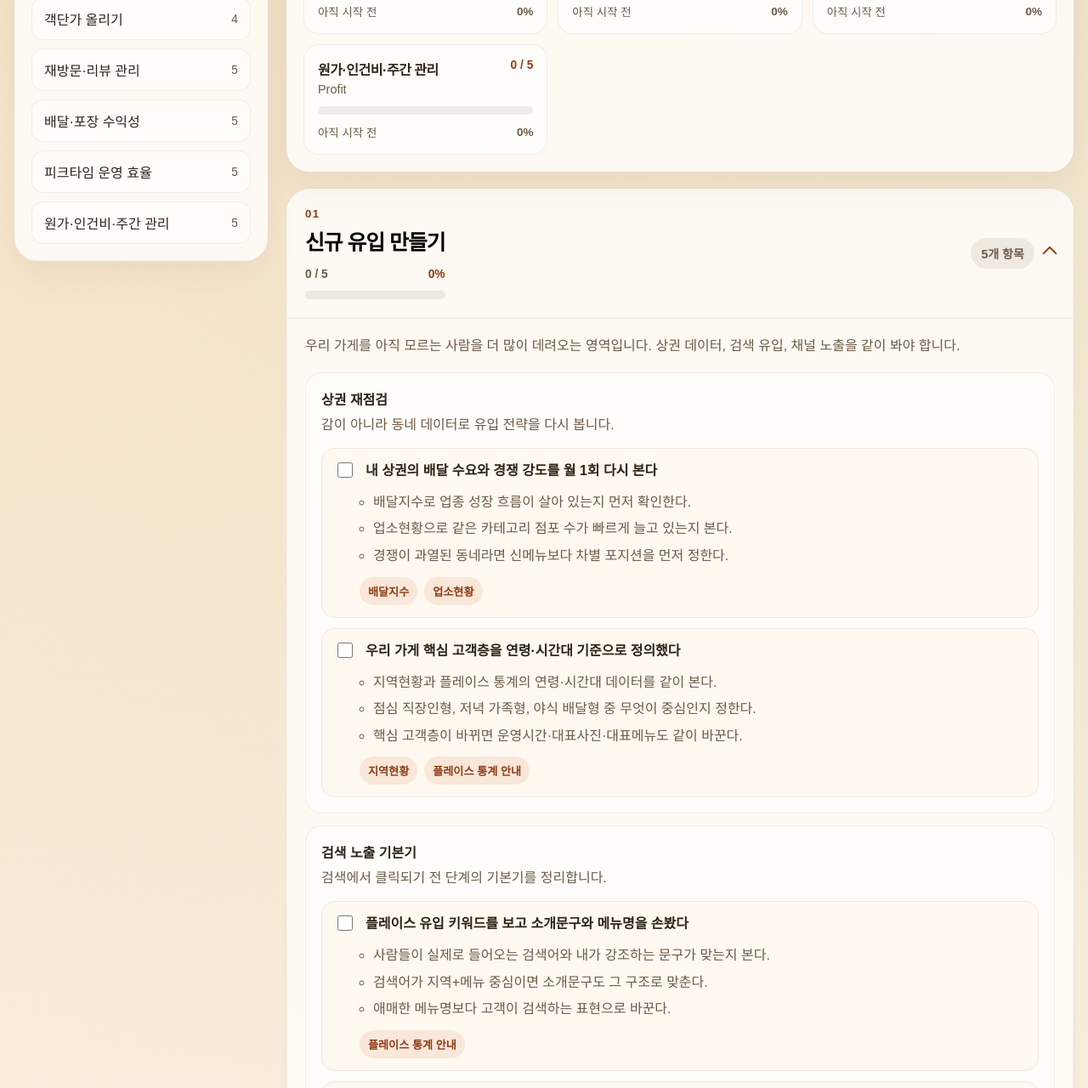
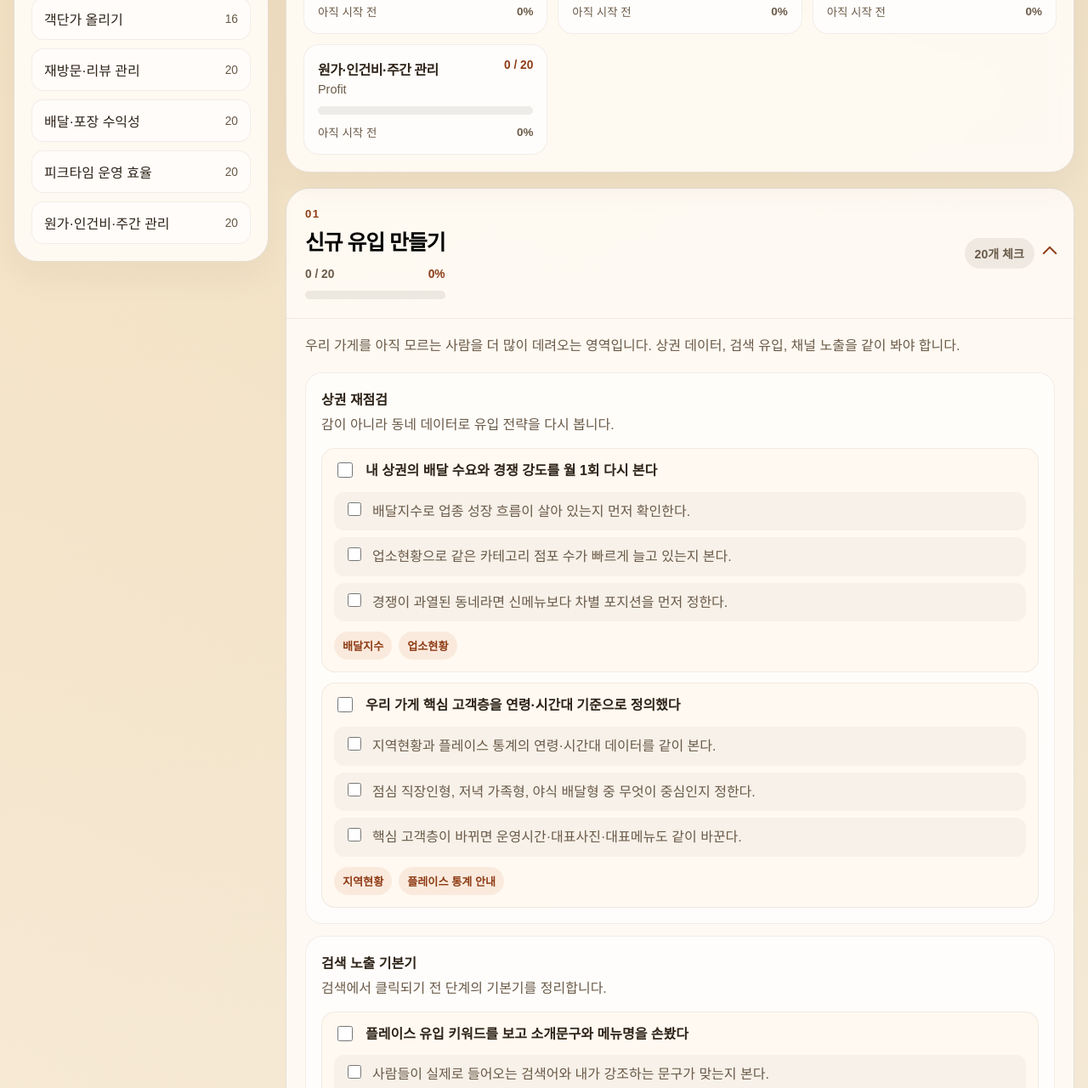
Before and after one commit to ja-young-up/restaurant-ops-checklist-kr, a plain HTML site: page index.html in a window 1280 px wide. Shown: the part 1074-2354 px from the top of the page at 85% size. Drawn offline with Linux system fonts and the light colour scheme; a web font is replaced by a local one.

Commit message:
Add files via upload

```diff
--- a/index.html
+++ b/index.html
@@ -171,6 +171,15 @@
       </li>
     </template>
 
+    <template id="detailTemplate">
+      <li class="detail-item">
+        <label class="detail-item__label">
+          <input type="checkbox" />
+          <span class="detail-item__text"></span>
+        </label>
+      </li>
+    </template>
+
     <script src="./script.js"></script>
   </body>
 </html>
--- a/script.js
+++ b/script.js
@@ -567,6 +567,7 @@ const checklistData = [
 const categoryTemplate = document.querySelector("#categoryTemplate");
 const subgroupTemplate = document.querySelector("#subgroupTemplate");
 const itemTemplate = document.querySelector("#itemTemplate");
+const detailTemplate = document.querySelector("#detailTemplate");
 const checklistContainer = document.querySelector("#checklistContainer");
 const categoryNav = document.querySelector("#categoryNav");
 const sourcesContainer = document.querySelector("#sourcesContainer");
@@ -580,7 +581,8 @@ const categoryCount = document.querySelector("#categoryCount");
 const itemCount = document.querySelector("#itemCount");
 const progressPercent = document.querySelector("#progressPercent");
 
-const flatItems = [];
+const flatChecks = [];
+const itemRecords = [];
 const categoryStats = new Map();
 let state = loadState();
 
@@ -595,9 +597,13 @@ collapseAllBtn.addEventListener("click", () => setAllCategories(false));
 resetBtn.addEventListener("click", () => {
   state = {};
   persistState();
-  document.querySelectorAll('.item input[type="checkbox"]').forEach((input) => {
-    input.checked = false;
-    input.closest(".item").classList.remove("is-complete");
+  itemRecords.forEach((record) => {
+    setCheckboxValue(record.parentCheckbox, false);
+    record.parentCheckbox.indeterminate = false;
+    record.detailCheckboxes.forEach((checkbox) => {
+      setCheckboxValue(checkbox, false);
+    });
+    updateItemVisualState(record);
   });
   onlyUnchecked.checked = false;
   applyFilters();
@@ -624,11 +630,8 @@ function render() {
     title.textContent = category.title;
     description.textContent = category.description;
 
-    const categoryItemCount = category.groups.reduce(
-      (sum, group) => sum + group.items.length,
-      0
-    );
-    count.textContent = `${categoryItemCount}개 항목`;
+    const categoryCheckCount = countCategoryChecks(category);
+    count.textContent = `${categoryCheckCount}개 체크`;
 
     const progressCard = document.createElement("article");
     progressCard.className = "section-progress__card";
@@ -638,7 +641,7 @@ function render() {
           <h3>${category.title}</h3>
           <p>${category.eyebrow}</p>
         </div>
-        <span class="section-progress__numbers">0 / ${categoryItemCount}</span>
+        <span class="section-progress__numbers">0 / ${categoryCheckCount}</span>
       </div>
       <div class="section-progress__bar">
         <span class="section-progress__fill"></span>
@@ -659,10 +662,11 @@ function render() {
       group.items.forEach((item, itemIndex) => {
         const itemId = `${category.id}-${slugify(group.title)}-${itemIndex}`;
         const itemNode = itemTemplate.content.firstElementChild.cloneNode(true);
-        const checkbox = itemNode.querySelector('input[type="checkbox"]');
+        const parentCheckbox = itemNode.querySelector('input[type="checkbox"]');
         const itemTitle = itemNode.querySelector(".item__title");
         const details = itemNode.querySelector(".item__details");
         const refs = itemNode.querySelector(".item__refs");
+        const detailCheckboxes = [];
 
         itemNode.dataset.search = [
           category.title,
@@ -674,16 +678,30 @@ function render() {
           .toLowerCase();
         itemNode.dataset.itemId = itemId;
 
-        checkbox.checked = Boolean(state[itemId]);
         itemTitle.textContent = item.title;
+        parentCheckbox.dataset.checkId = `${itemId}-parent`;
+        flatChecks.push(parentCheckbox);
 
-        if (checkbox.checked) {
-          itemNode.classList.add("is-complete");
-        }
+        item.details.forEach((detail, detailIndex) => {
+          const detailNode = detailTemplate.content.firstElementChild.cloneNode(true);
+          const detailCheckbox = detailNode.querySelector('input[type="checkbox"]');
+          const detailText = detailNode.querySelector(".detail-item__text");
+          const detailId = `${itemId}-detail-${detailIndex}`;
 
-        item.details.forEach((detail) => {
-          const detailNode = document.createElement("li");
-          detailNode.textContent = detail;
+          detailNode.dataset.search = [
+            category.title,
+            group.title,
+            item.title,
+            detail,
+          ]
+            .join(" ")
+            .toLowerCase();
+          detailCheckbox.dataset.checkId = detailId;
+          setCheckboxValue(detailCheckbox, Boolean(state[detailId]));
+          detailNode.classList.toggle("is-complete", detailCheckbox.checked);
+          detailText.textContent = detail;
+          detailCheckboxes.push(detailCheckbox);
+          flatChecks.push(detailCheckbox);
           details.appendChild(detailNode);
         });
 
@@ -698,18 +716,51 @@ function render() {
           refs.appendChild(refLink);
         });
 
-        checkbox.addEventListener("change", () => {
-          state[itemId] = checkbox.checked;
-          if (!checkbox.checked) {
-            delete state[itemId];
+        const record = {
+          categoryId: category.id,
+          itemId,
+          node: itemNode,
+          parentCheckbox,
+          detailCheckboxes,
+        };
+
+        setCheckboxValue(
+          parentCheckbox,
+          detailCheckboxes.length > 0
+            ? detailCheckboxes.every((checkbox) => checkbox.checked)
+            : Boolean(state[parentCheckbox.dataset.checkId])
+        );
+        updateItemVisualState(record);
+
+        parentCheckbox.addEventListener("change", () => {
+          if (detailCheckboxes.length > 0) {
+            detailCheckboxes.forEach((checkbox) => {
+              setCheckboxValue(checkbox, parentCheckbox.checked);
+            });
+          } else {
+            updateState(parentCheckbox.dataset.checkId, parentCheckbox.checked);
           }
-          itemNode.classList.toggle("is-complete", checkbox.checked);
+          updateItemVisualState(record);
           persistState();
           applyFilters();
           updateSummary();
         });
 
-        flatItems.push(itemNode);
+        detailCheckboxes.forEach((checkbox) => {
+          checkbox.addEventListener("change", () => {
+            updateState(checkbox.dataset.checkId, checkbox.checked);
+            checkbox.closest(".detail-item").classList.toggle(
+              "is-complete",
+              checkbox.checked
+            );
+            updateItemVisualState(record);
+            persistState();
+            applyFilters();
+            updateSummary();
+          });
+        });
+
+        itemRecords.push(record);
         list.appendChild(itemNode);
       });
 
@@ -724,7 +775,7 @@ function render() {
     checklistContainer.appendChild(categoryNode);
 
     categoryStats.set(category.id, {
-      total: categoryItemCount,
+      total: categoryCheckCount,
       status,
       percent,
       fill,
@@ -733,11 +784,11 @@ function render() {
 
     const navLink = document.createElement("a");
     navLink.href = `#${category.id}`;
-    navLink.innerHTML = `<span>${category.title}</span><span>${categoryItemCount}</span>`;
+    navLink.innerHTML = `<span>${category.title}</span><span>${categoryCheckCount}</span>`;
     categoryNav.appendChild(navLink);
   });
 
-  itemCount.textContent = flatItems.length.toString();
+  itemCount.textContent = flatChecks.length.toString();
 
   sources.forEach((source) => {
     const card = document.createElement("article");
@@ -759,10 +810,21 @@ function applyFilters() {
     let visibleCount = 0;
 
     categoryCard.querySelectorAll(".item").forEach((item) => {
-      const matchesSearch = !query || item.dataset.search.includes(query);
-      const isChecked = item.querySelector('input[type="checkbox"]').checked;
-      const matchesChecked = !uncheckedOnly || !isChecked;
-      const visible = matchesSearch && matchesChecked;
+      const parentCheckbox = item.querySelector(".item__top input");
+      const detailNodes = Array.from(item.querySelectorAll(".detail-item"));
+      const parentMatches = !query || item.dataset.search.includes(query);
+      const parentUnchecked = !parentCheckbox.checked || parentCheckbox.indeterminate;
+      const detailVisible = detailNodes.map((detailNode) => {
+        const detailCheckbox = detailNode.querySelector("input");
+        const matchesSearch = !query || detailNode.dataset.search.includes(query);
+        const matchesChecked = !uncheckedOnly || !detailCheckbox.checked;
+        const visible = matchesSearch && matchesChecked;
+        detailNode.classList.toggle("is-hidden", !visible);
+        return visible;
+      });
+      const hasVisibleDetail = detailVisible.some(Boolean);
+      const matchesChecked = !uncheckedOnly || parentUnchecked || hasVisibleDetail;
+      const visible = (parentMatches && matchesChecked) || hasVisibleDetail;
 
       item.classList.toggle("is-hidden", !visible);
       if (visible) visibleCount += 1;
@@ -773,21 +835,17 @@ function applyFilters() {
 }
 
 function updateSummary() {
-  const checkedCount = flatItems.filter((item) =>
-    item.querySelector('input[type="checkbox"]').checked
-  ).length;
+  const checkedCount = flatChecks.filter((checkbox) => checkbox.checked).length;
   const percent =
-    flatItems.length === 0 ? 0 : Math.round((checkedCount / flatItems.length) * 100);
+    flatChecks.length === 0 ? 0 : Math.round((checkedCount / flatChecks.length) * 100);
   progressPercent.textContent = `${percent}%`;
 
   checklistData.forEach((category) => {
-    const categoryCheckedCount = flatItems.filter((item) => {
-      const itemId = item.dataset.itemId || "";
-      return (
-        itemId.startsWith(`${category.id}-`) &&
-        item.querySelector('input[type="checkbox"]').checked
-      );
-    }).length;
+    const categoryCheckedCount = itemRecords.reduce((sum, record) => {
+      if (record.categoryId !== category.id) return sum;
+      const localChecks = [record.parentCheckbox, ...record.detailCheckboxes];
+      return sum + localChecks.filter((checkbox) => checkbox.checked).length;
+    }, 0);
     updateCategoryProgress(category.id, categoryCheckedCount);
   });
 }
@@ -818,6 +876,47 @@ function slugify(value) {
     .replace(/[^a-z0-9\-가-힣]/g, "");
 }
 
+function countCategoryChecks(category) {
+  return category.groups.reduce((sum, group) => {
+    return (
+      sum +
+      group.items.reduce((itemSum, item) => itemSum + 1 + item.details.length, 0)
+    );
+  }, 0);
+}
+
+function setCheckboxValue(checkbox, checked) {
+  checkbox.checked = checked;
+  updateState(checkbox.dataset.checkId, checked);
+}
+
+function updateState(key, checked) {
+  if (checked) {
+    state[key] = true;
+    return;
+  }
+
+  delete state[key];
+}
+
+function updateItemVisualState(record) {
+  if (record.detailCheckboxes.length === 0) {
+    record.parentCheckbox.indeterminate = false;
+    record.node.classList.toggle("is-complete", record.parentCheckbox.checked);
+    updateState(record.parentCheckbox.dataset.checkId, record.parentCheckbox.checked);
+    return;
+  }
+
+  const checkedDetails = record.detailCheckboxes.filter((checkbox) => checkbox.checked).length;
+  const allChecked = checkedDetails === record.detailCheckboxes.length;
+  const someChecked = checkedDetails > 0 && !allChecked;
+
+  record.parentCheckbox.checked = allChecked;
+  record.parentCheckbox.indeterminate = someChecked;
+  record.node.classList.toggle("is-complete", allChecked);
+  updateState(record.parentCheckbox.dataset.checkId, allChecked);
+}
+
 function updateCategoryProgress(categoryId, checkedCount) {
   const meta = categoryStats.get(categoryId);
   if (!meta) return;
--- a/style.css
+++ b/style.css
@@ -505,6 +505,11 @@ h1 {
   border: 1px solid rgba(86, 59, 28, 0.08);
 }
 
+.item.is-complete {
+  border-color: rgba(38, 97, 75, 0.22);
+  background: rgba(240, 248, 244, 0.95);
+}
+
 .item__top {
   display: grid;
   grid-template-columns: auto 1fr;
@@ -522,20 +527,52 @@ h1 {
 
 .item__title {
   font-weight: 700;
-  line-height: 1.5;
+  line-height: 1.55;
 }
 
 .item__details {
-  margin: 12px 0 0 30px;
-  padding-left: 16px;
+  margin: 12px 0 0;
+  padding: 0;
+  list-style: none;
+  display: grid;
+  gap: 8px;
+}
+
+.detail-item {
+  border-radius: 12px;
+  background: rgba(45, 35, 24, 0.035);
+}
+
+.detail-item__label {
+  display: grid;
+  grid-template-columns: auto 1fr;
+  gap: 10px;
+  align-items: start;
+  padding: 10px 12px;
+  cursor: pointer;
+}
+
+.detail-item__label input {
+  margin-top: 2px;
+  width: 16px;
+  height: 16px;
+  accent-color: var(--green);
+}
+
+.detail-item__text {
   color: var(--muted);
-  display: grid;
-  gap: 6px;
   line-height: 1.6;
 }
 
+.detail-item.is-complete .detail-item__text {
+  color: var(--text);
+  text-decoration: line-through;
+  text-decoration-thickness: 1.5px;
+  text-decoration-color: rgba(38, 97, 75, 0.48);
+}
+
 .item__refs {
-  margin: 12px 0 0 30px;
+  margin-top: 12px;
   display: flex;
   flex-wrap: wrap;
   gap: 8px;
@@ -543,20 +580,16 @@ h1 {
 
 .item__refs a {
   text-decoration: none;
-  padding: 7px 10px;
-  border-radius: 999px;
-  background: var(--accent-soft);
   color: var(--accent-strong);
   font-size: 0.82rem;
   font-weight: 700;
-}
-
-.item.is-complete {
-  border-color: rgba(38, 97, 75, 0.18);
-  background: rgba(241, 251, 246, 0.94);
+  padding: 7px 10px;
+  border-radius: 999px;
+  background: rgba(201, 100, 47, 0.1);
 }
 
 .item.is-hidden,
+.detail-item.is-hidden,
 .category-card.is-filtered-out {
   display: none;
 }
```
